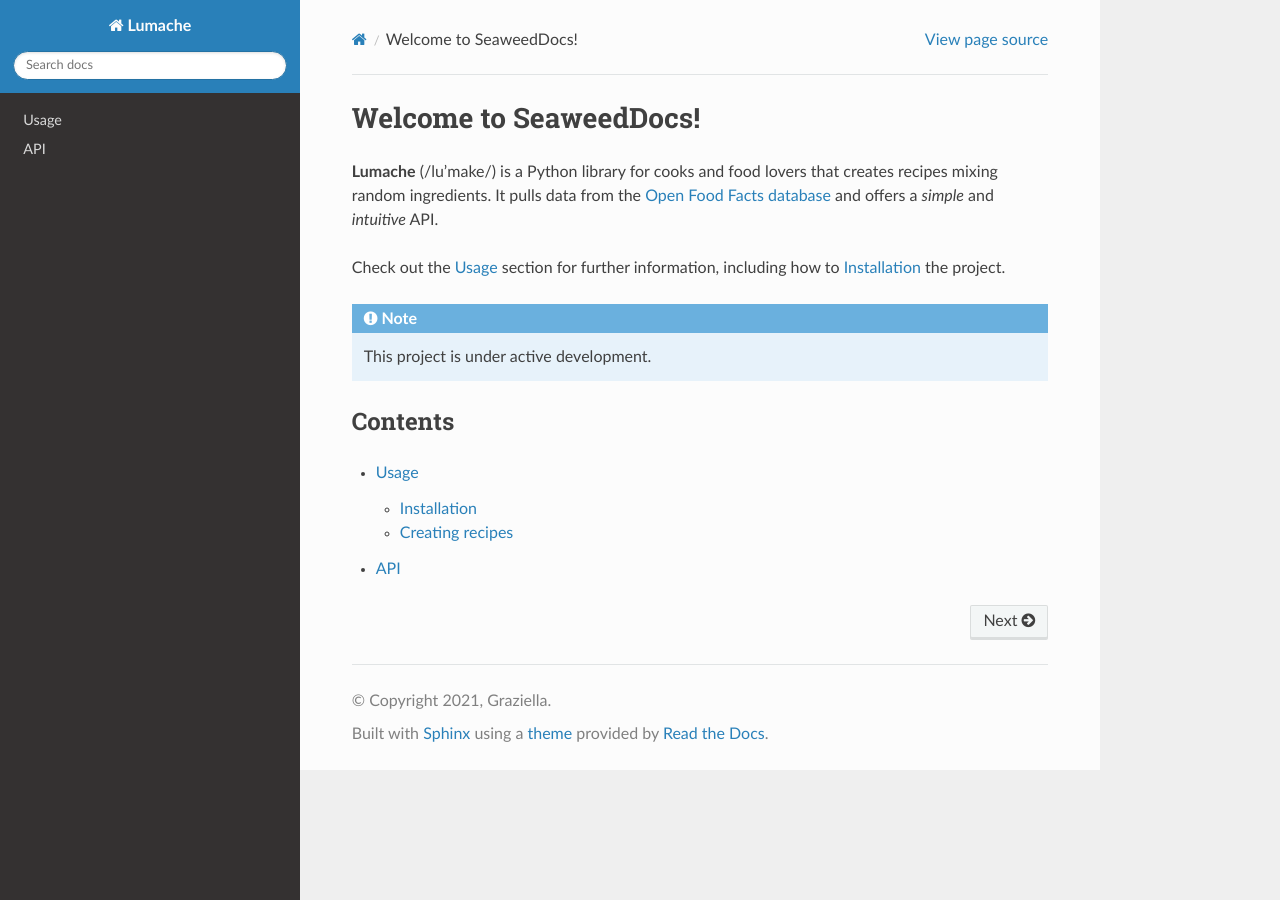
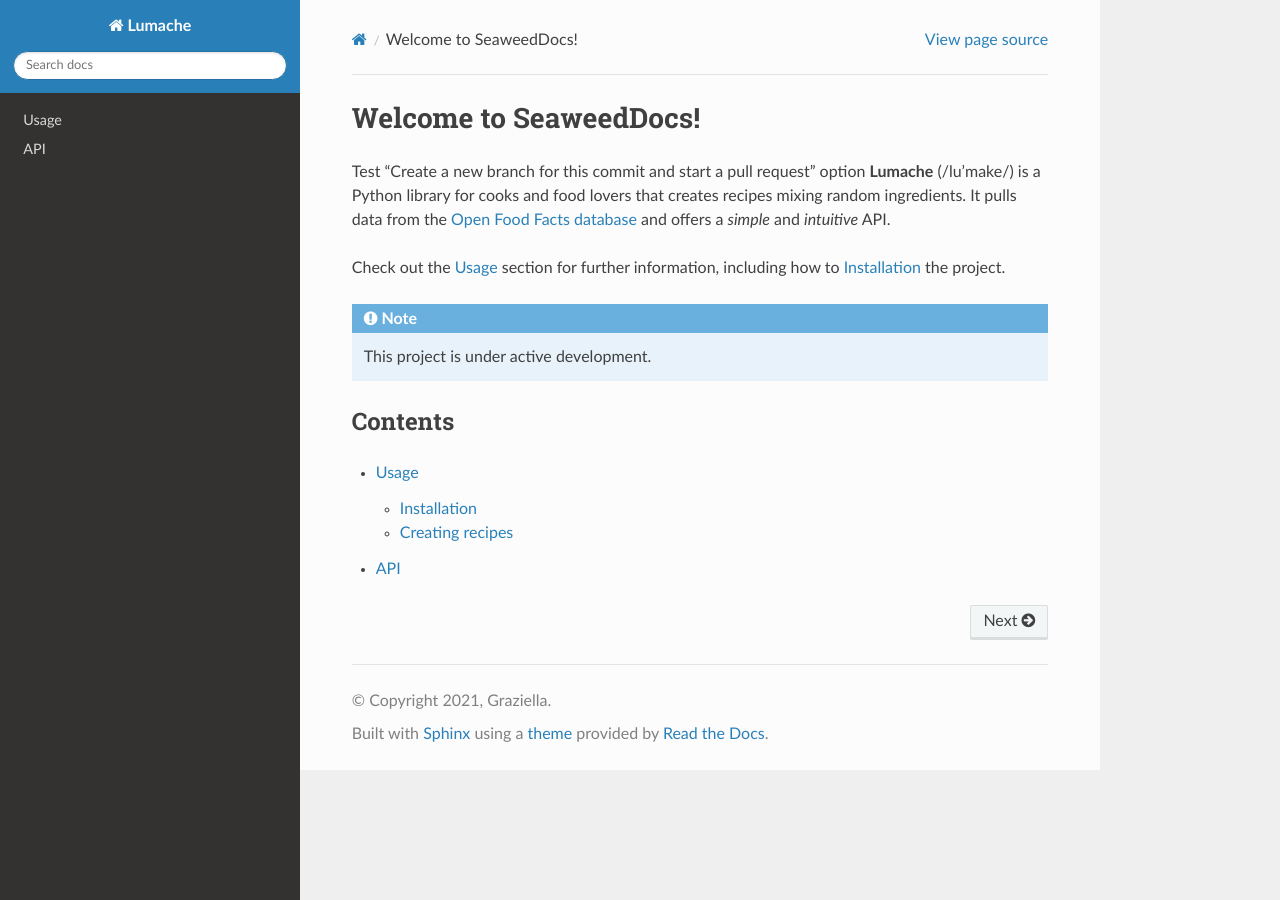
Before and after one commit to zefangcc/SeaweedDocs, a Sphinx documentation site: the page built from docs/source/index.rst, in a window 1280 px wide. Built offline with Sphinx 7.4.7 and the Read the Docs theme 3.1.0, drawn with Linux system fonts in a browser that asks for light colours.

Commit message:
Update index.rst

```diff
--- a/docs/source/index.rst
+++ b/docs/source/index.rst
@@ -1,6 +1,6 @@
 Welcome to SeaweedDocs!
 ===================================
-
+Test  “Create a new branch for this commit and start a pull request” option
 **Lumache** (/lu'make/) is a Python library for cooks and food lovers
 that creates recipes mixing random ingredients.
 It pulls data from the `Open Food Facts database <https://world.openfoodfacts.org/>`_
```
